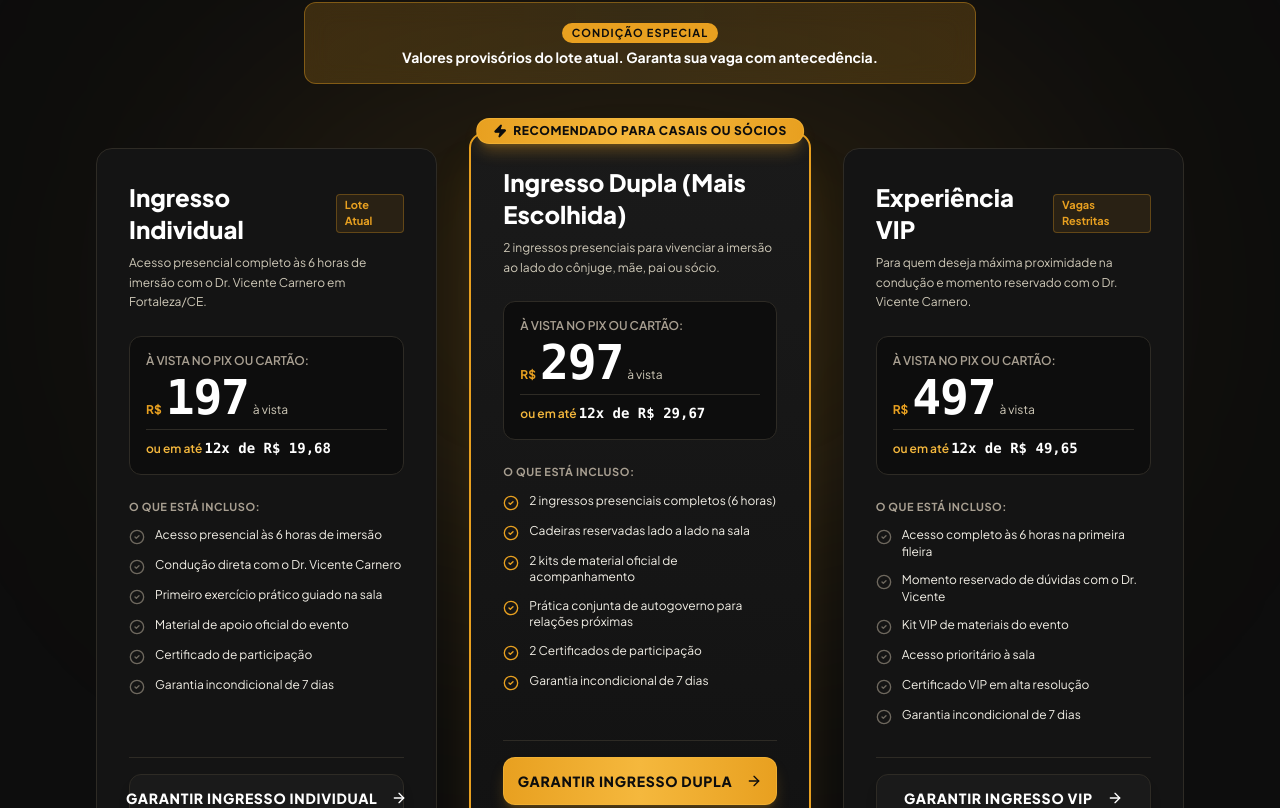
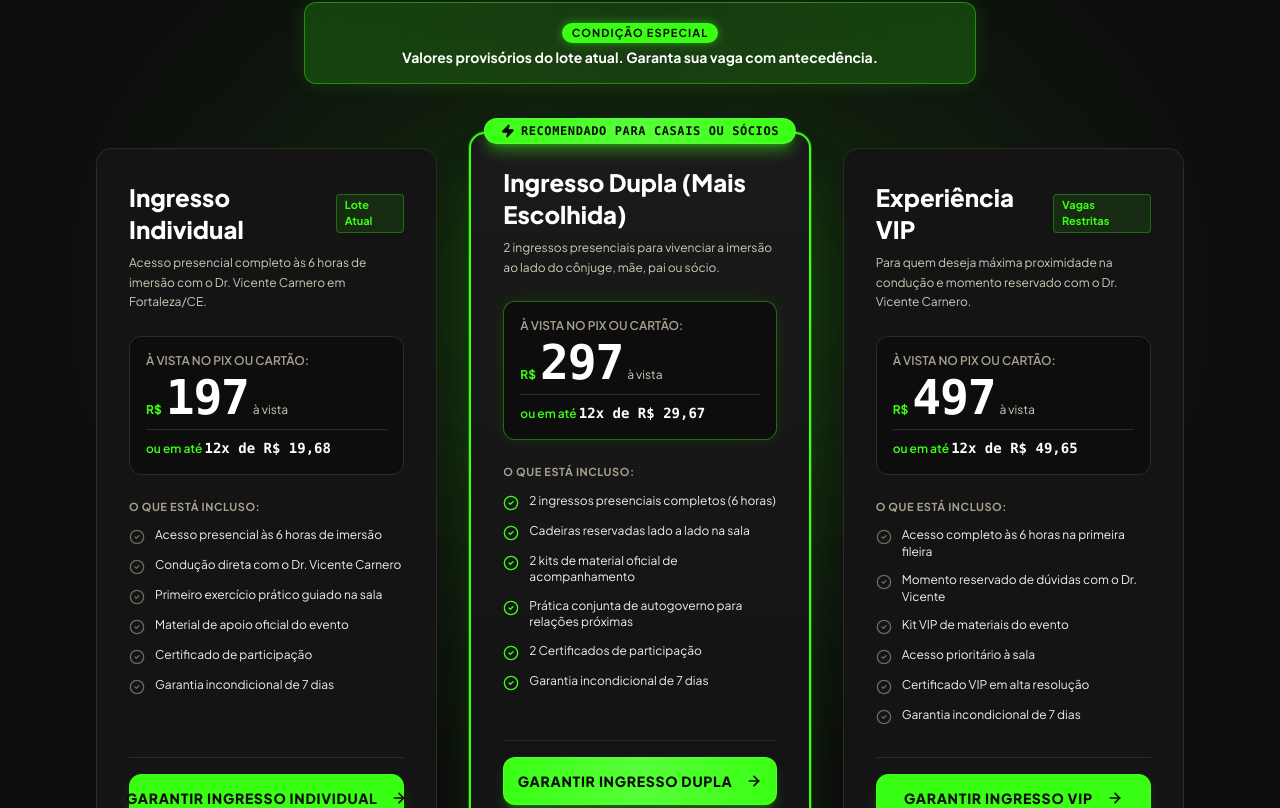
Before and after one commit to Marcelribeiro777/landing-page-vicente-governe-suas-emo-es, a React (Vite) app: page / in a window 1280 px wide. Shown: the part 9992-10800 px from the top of the page. Built offline with nearby package versions, Linux system fonts and the light colour scheme; a web font is replaced by a local one.

Commit message:
feat: atualizar cor dos ingressos para verde neon (v0.0.19)

```diff
--- a/package.json
+++ b/package.json
@@ -2,7 +2,7 @@
   "name": "skip-react-template",
   "description": "A frontend React Vite TypeScript Shadcn UI template for Skip projects",
   "private": true,
-  "version": "0.0.18",
+  "version": "0.0.19",
   "type": "module",
   "scripts": {
     "start": "vite dev",
--- a/src/components/event/EventPricing.tsx
+++ b/src/components/event/EventPricing.tsx
@@ -1,5 +1,5 @@
 import React from 'react'
-import { Ticket, CheckCircle2, Users, ArrowRight, ShieldCheck, Zap } from 'lucide-react'
+import { Ticket, CheckCircle2, ArrowRight, ShieldCheck, Zap } from 'lucide-react'
 import { Button } from '@/components/ui/button'
 import { eventContent } from '@/content/event'
 
@@ -14,14 +14,14 @@ export function EventPricing() {
       id="precos"
       className="py-20 sm:py-28 bg-[#0D0D0D] relative border-t border-[#2E2B25] overflow-hidden"
     >
-      {/* Background radial spotlight */}
-      <div className="absolute top-1/3 left-1/2 -translate-x-1/2 w-[800px] h-[400px] bg-[#E8A020]/15 rounded-full blur-[140px] pointer-events-none" />
+      {/* Background radial spotlight in neon green */}
+      <div className="absolute top-1/3 left-1/2 -translate-x-1/2 w-[800px] h-[400px] bg-[#39FF14]/15 rounded-full blur-[140px] pointer-events-none" />
 
       <div className="max-w-6xl mx-auto px-4 sm:px-6 lg:px-8 relative z-10">
         {/* Section Header */}
         <div className="text-center max-w-3xl mx-auto mb-12">
-          <span className="text-xs font-black uppercase tracking-widest text-[#E8A020] bg-[#E8A020]/15 px-3.5 py-1.5 rounded-full border border-[#E8A020]/30 inline-flex items-center gap-1.5 mb-4">
-            <Ticket className="w-3.5 h-3.5 text-[#E8A020]" />
+          <span className="text-xs font-black uppercase tracking-widest text-[#39FF14] bg-[#39FF14]/15 px-3.5 py-1.5 rounded-full border border-[#39FF14]/30 inline-flex items-center gap-1.5 mb-4 shadow-[0_0_15px_rgba(57,255,20,0.2)]">
+            <Ticket className="w-3.5 h-3.5 text-[#39FF14]" />
             {eventContent.pricing.badge}
           </span>
           <h2 className="text-2xl sm:text-4xl md:text-5xl font-black text-white tracking-tight mb-4 leading-tight">
@@ -32,8 +32,8 @@ export function EventPricing() {
           </p>
 
           {/* Group Discount Announcement Ribbon */}
-          <div className="mt-8 p-4 rounded-xl bg-gradient-to-r from-[#E8A020]/20 via-[#F5B83D]/15 to-[#E8A020]/20 border border-[#E8A020]/40 text-center max-w-2xl mx-auto backdrop-blur-md">
-            <span className="inline-block text-[11px] font-black uppercase tracking-widest bg-[#E8A020] text-[#0D0D0D] px-2.5 py-0.5 rounded-full mb-1 font-bold">
+          <div className="mt-8 p-4 rounded-xl bg-gradient-to-r from-[#39FF14]/20 via-[#57FF38]/15 to-[#39FF14]/20 border border-[#39FF14]/40 text-center max-w-2xl mx-auto backdrop-blur-md shadow-[0_0_20px_rgba(57,255,20,0.15)]">
+            <span className="inline-block text-[11px] font-black uppercase tracking-widest bg-[#39FF14] text-[#0D0D0D] px-2.5 py-0.5 rounded-full mb-1 font-bold shadow-[0_0_10px_rgba(57,255,20,0.5)]">
               {eventContent.pricing.groupDiscountBadge}
             </span>
             <p className="text-sm font-bold text-white">{eventContent.pricing.groupDiscountText}</p>
@@ -48,13 +48,13 @@ export function EventPricing() {
                 key={card.id}
                 className={`rounded-2xl p-7 sm:p-8 flex flex-col justify-between transition-all duration-300 relative ${
                   card.isPopular
-                    ? 'bg-gradient-to-b from-[#1A1A1A] to-[#121212] border-2 border-[#E8A020] shadow-2xl shadow-[#E8A020]/20 lg:-translate-y-4'
-                    : 'bg-[#141414] border border-[#2E2B25] hover:border-[#E8A020]/60 hover:shadow-xl'
+                    ? 'bg-gradient-to-b from-[#1A1A1A] to-[#121212] border-2 border-[#39FF14] shadow-2xl shadow-[#39FF14]/20 lg:-translate-y-4 ring-1 ring-[#39FF14]/30'
+                    : 'bg-[#141414] border border-[#2E2B25] hover:border-[#39FF14]/60 hover:shadow-xl hover:shadow-[#39FF14]/10'
                 }`}
               >
                 {/* Popular Ribbon */}
                 {card.isPopular && (
-                  <div className="absolute -top-4 left-1/2 -translate-x-1/2 bg-gradient-to-r from-[#E8A020] via-[#F5B83D] to-[#E8A020] text-[#0D0D0D] px-4 py-1 rounded-full text-xs font-black tracking-wider uppercase shadow-lg shadow-[#E8A020]/30 flex items-center gap-1.5 whitespace-nowrap border border-[#F5B83D]/60">
+                  <div className="absolute -top-4 left-1/2 -translate-x-1/2 bg-gradient-to-r from-[#39FF14] via-[#57FF38] to-[#39FF14] text-[#0D0D0D] px-4 py-1 rounded-full text-xs font-black tracking-wider uppercase shadow-lg shadow-[#39FF14]/40 flex items-center gap-1.5 whitespace-nowrap border border-[#57FF38]/80 font-mono">
                     <Zap className="w-3.5 h-3.5 fill-[#0D0D0D] text-[#0D0D0D]" />
                     <span>{card.tag}</span>
                   </div>
@@ -65,7 +65,7 @@ export function EventPricing() {
                   <div className="flex items-center justify-between mb-2">
                     <h3 className="text-2xl font-black text-white">{card.name}</h3>
                     {!card.isPopular && card.tag && (
-                      <span className="text-[11px] font-bold text-[#E8A020] bg-[#E8A020]/10 px-2 py-0.5 rounded border border-[#E8A020]/30">
+                      <span className="text-[11px] font-bold text-[#39FF14] bg-[#39FF14]/10 px-2 py-0.5 rounded border border-[#39FF14]/30">
                         {card.tag}
                       </span>
                     )}
@@ -74,19 +74,21 @@ export function EventPricing() {
                   <p className="text-xs text-[#CFC9B8] mb-6 leading-relaxed">{card.description}</p>
 
                   {/* Price Box */}
-                  <div className="p-4 rounded-xl bg-[#0D0D0D] border border-[#2E2B25] mb-6">
+                  <div
+                    className={`p-4 rounded-xl bg-[#0D0D0D] mb-6 transition-colors ${card.isPopular ? 'border border-[#39FF14]/40 shadow-[0_0_15px_rgba(57,255,20,0.1)]' : 'border border-[#2E2B25]'}`}
+                  >
                     <div className="text-xs text-[#A89F91] uppercase font-semibold mb-1">
                       À vista no PIX ou Cartão:
                     </div>
                     <div className="flex items-baseline gap-1">
-                      <span className="text-xs font-bold text-[#E8A020]">R$</span>
+                      <span className="text-xs font-bold text-[#39FF14]">R$</span>
                       <span className="text-4xl sm:text-5xl font-black text-white tracking-tight font-mono">
                         {card.cashPrice}
                       </span>
                       <span className="text-xs text-[#CFC9B8]">à vista</span>
                     </div>
 
-                    <div className="text-xs text-[#F5B83D] font-semibold mt-2 pt-2 border-t border-[#2E2B25]">
+                    <div className="text-xs text-[#39FF14] font-semibold mt-2 pt-2 border-t border-[#2E2B25]">
                       ou em até{' '}
                       <strong className="text-white font-mono text-sm">
                         {card.installments.times}x de R${' '}
@@ -104,7 +106,7 @@ export function EventPricing() {
                       <div key={fIdx} className="flex items-start gap-2.5 text-xs text-[#F2EFE6]">
                         <CheckCircle2
                           className={`w-4 h-4 shrink-0 mt-0.5 ${
-                            card.isPopular ? 'text-[#E8A020]' : 'text-[#6E685E]'
+                            card.isPopular ? 'text-[#39FF14]' : 'text-[#6E685E]'
                           }`}
                         />
                         <span className="leading-snug">{feat}</span>
@@ -119,12 +121,12 @@ export function EventPricing() {
                     onClick={() => handleCheckout(card.checkoutUrl)}
                     className={`w-full h-12 uppercase tracking-wider font-extrabold text-xs sm:text-sm rounded-xl transition-all shadow-lg ${
                       card.isPopular
-                        ? 'bg-gradient-to-r from-[#E8A020] via-[#F5B83D] to-[#E8A020] hover:from-[#F5B83D] hover:to-[#E8A020] text-[#0D0D0D] shadow-[#E8A020]/25 hover:scale-[1.02] active:scale-[0.98] border border-[#F5B83D]/60'
-                        : 'bg-[#1A1A1A] hover:bg-[#242424] border border-[#2E2B25] text-white hover:text-[#E8A020]'
+                        ? 'bg-gradient-to-r from-[#39FF14] via-[#57FF38] to-[#39FF14] hover:from-[#57FF38] hover:to-[#39FF14] text-[#0D0D0D] shadow-[#39FF14]/30 hover:scale-[1.02] active:scale-[0.98] border border-[#57FF38]/80'
+                        : 'bg-[#39FF14] hover:bg-[#57FF38] text-[#0D0D0D] hover:scale-[1.02] active:scale-[0.98] shadow-[#39FF14]/20 border border-[#39FF14]'
                     }`}
                   >
                     <span>{card.ctaText}</span>
-                    <ArrowRight className="w-4 h-4 ml-1.5" />
+                    <ArrowRight className="w-4 h-4 ml-1.5 stroke-[2.5]" />
                   </Button>
 
                   <div className="flex items-center justify-center gap-1.5 text-[11px] text-[#CFC9B8]">
--- a/src/lib/pocketbase/schema.json
+++ b/src/lib/pocketbase/schema.json
@@ -1,5 +1,5 @@
 {
-  "generatedAt": "2026-09-11T18:22:00.675Z",
+  "generatedAt": "2026-09-11T18:32:30.667Z",
   "collections": [
     {
       "name": "users",
--- a/src/main.css
+++ b/src/main.css
@@ -66,6 +66,11 @@
     --chart-3: 0 0% 15%;
     --chart-4: 38 70% 40%;
     --chart-5: 40 15% 60%;
+
+    /* Neon Green / Ingressos */
+    --brand-neon: #39ff14;
+    --brand-neon-light: #57ff38;
+    --brand-neon-glow: #2bff00;
   }
 
   .dark {
--- a/tailwind.config.ts
+++ b/tailwind.config.ts
@@ -94,6 +94,9 @@ export default {
           primary: '#0D0D0D',
           secondary: '#262420',
           accent: '#E8A020',
+          neon: '#39FF14',
+          'neon-light': '#57FF38',
+          'neon-glow': '#2BFF00',
         },
       },
       borderRadius: {
```
Also changed, not shown: .skip.config.json.
